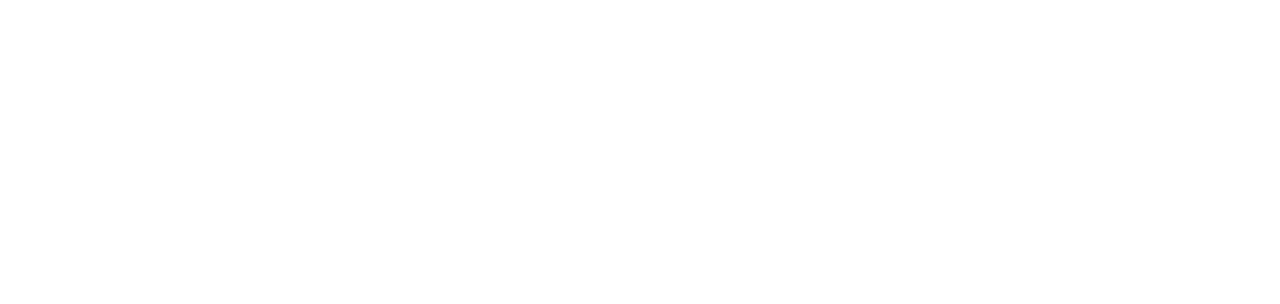
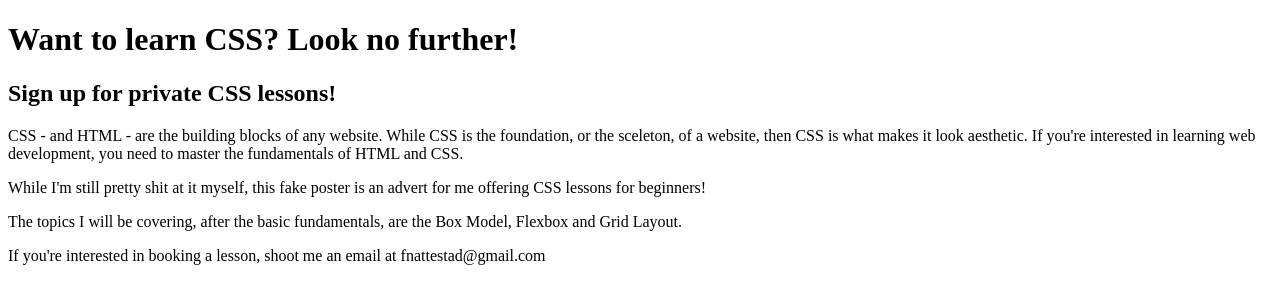
Before and after one commit to fruimundur/module1g2, a plain HTML site: page index.html in a window 1280 px wide. Drawn offline with Linux system fonts and the light colour scheme.

Commit message:
added html content

```diff
--- a/index.html
+++ b/index.html
@@ -7,6 +7,22 @@
     <title>Module 1, Guide 2</title>
 </head>
 <body>
+    <header>
+        <h1>Want to learn CSS? Look no further!</h1>
+        <h2>Sign up for private CSS lessons!</h2>
+    </header>
 
+    <main>
+        <section>
+            <p>CSS - and HTML - are the building blocks of any website. While CSS is the foundation, or the sceleton, of a website, then CSS is what
+               makes it look aesthetic. If you're interested in learning web development, you need to master the fundamentals of HTML and CSS.</p>
+            <p>While I'm still pretty shit at it myself, this fake poster is an advert for me offering CSS lessons for beginners!</p>
+            <p>The topics I will be covering, after the basic fundamentals, are the Box Model, Flexbox and Grid Layout.</p>
+        </section>
+    </main>
+
+    <footer>
+        <p>If you're interested in booking a lesson, shoot me an email at fnattestad@gmail.com</p>
+    </footer>
 </body>
 </html>
```
